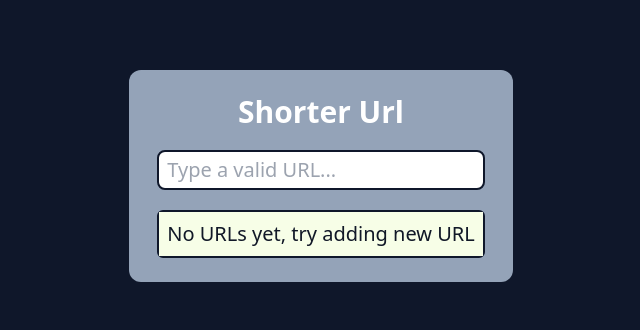
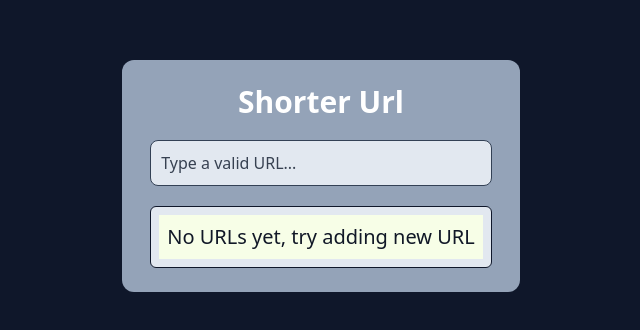
Before and after one commit to AbizahirR/shorter-url, a React (Vite) app: page / in a window 1280 px wide. Shown: the part 224-554 px from the top of the page, without its empty margins (319-959 px from the left). Built offline with nearby package versions, Linux system fonts and the light colour scheme.

Commit message:
Infinity counter fixed

```diff
--- a/package.json
+++ b/package.json
@@ -9,6 +9,7 @@
     "preview": "vite preview"
   },
   "dependencies": {
+    "flowbite": "^1.5.1",
     "react": "^18.2.0",
     "react-dom": "^18.2.0"
   },
--- a/src/components/InputForm.jsx
+++ b/src/components/InputForm.jsx
@@ -30,7 +30,8 @@ const InputForm = ({ dispatch }) => {
         value={url}
         onInvalid={(e) => e.target.setCustomValidity("Please enter a valid URL with http or https format")}
         placeholder={"Type a valid URL..."}
-        className="w-full outline-none rounded-lg px-2 py-1 border-slate-900 border-2" />
+        className="bg-slate-200 border border-slate-700 placeholder-gray-700 text-black text-md rounded-lg focus:ring-blue-900 focus:border-slate-900 block w-full p-2.5" />
+        {/* ark:bg-gray-700 dark:border-gray-600 dark:placeholder-gray-400 dark:text-white dark:focus:ring-blue-500 dark:focus:border-blue-500 */}
     </form>
     )
 }
--- a/src/components/ShortedURLS.jsx
+++ b/src/components/ShortedURLS.jsx
@@ -3,12 +3,12 @@ import { Link } from "react-router-dom"
 const ShortedURLS = ({ state }) => {
 
   return (
-    <div className={`${state.urls.length > 0 && "overflow-y-scroll"} rounded-md border-slate-900 border-2`}>
+    <div className={`${state.urls.length > 2 && "overflow-y-scroll"} rounded-md border-slate-900 border  bg-slate-200 p-2 focus:ring-blue-900 focus:border-slate-900`}>
       {state.urls.length > 0
       ? (
         state.urls.map(item => {
           return (
-              <article className="bg-lime-50 p-2 text-gray-900" key={item.UUIID}>
+              <article className=" text-gray-900 border pb-4 pt-2 border-b-slate-900" key={item.UUIID}>
                   <h2><b>Shortcut:</b> <Link className="hover:text-indigo-600 transition-all" to={`/r/${item.shortUrl}`}>link-shorty.netlify.app/r/{item.shortUrl}</Link></h2>
                   <h3><b>Original URL:</b> {item.url}</h3>
                   <h4><b>Visited:</b> {item.visitCounter}</h4>
--- a/src/routes/Redirect.jsx
+++ b/src/routes/Redirect.jsx
@@ -18,16 +18,15 @@ const Redirect = () => {
             dispatch({ type: "VIEW_URL", urls: thisUrl.shortUrl })
 
             const interval = setInterval(() => {
-                if (counter <= 1) {
-                    clearInterval(interval)
-                }
-                setCounter(counter => counter - 1)
+                setCounter(prevcounter => prevcounter - 1)
             }, 1000)
 
             setTimeout(() => {
                 window.location.href = thisUrl.url;
-            }, 3000);
+            }, 2000);
         }
+
+        return () => clearInterval(interval)
     },[])
 
   return (
--- a/tailwind.config.cjs
+++ b/tailwind.config.cjs
@@ -7,5 +7,7 @@ module.exports = {
   theme: {
     extend: {},
   },
-  plugins: [],
+  plugins: [
+    require("flowbite/plugin")
+  ],
 }
```
Also changed, not shown: 5 other files (tests, documents, lock files or other folders).
